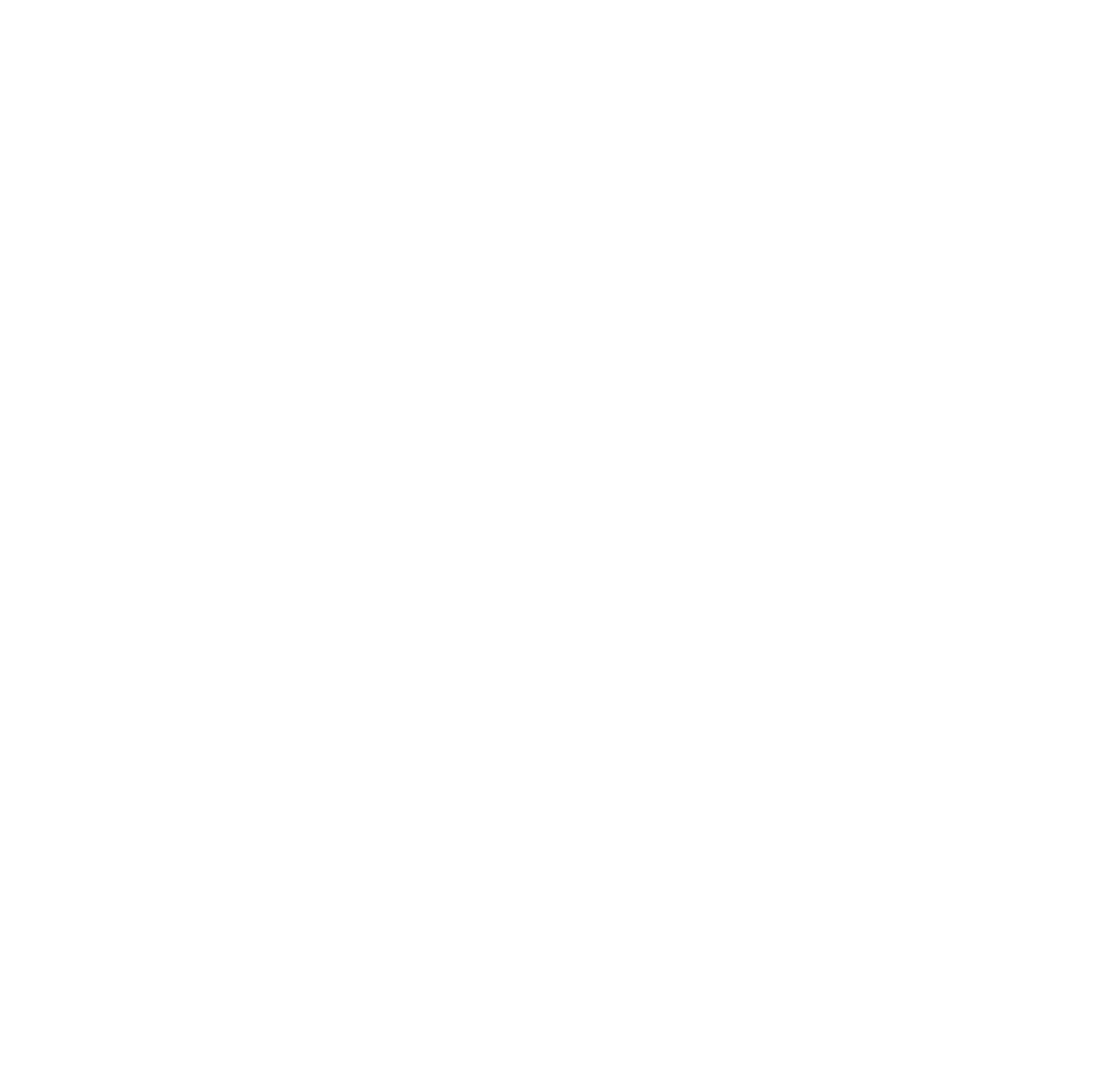
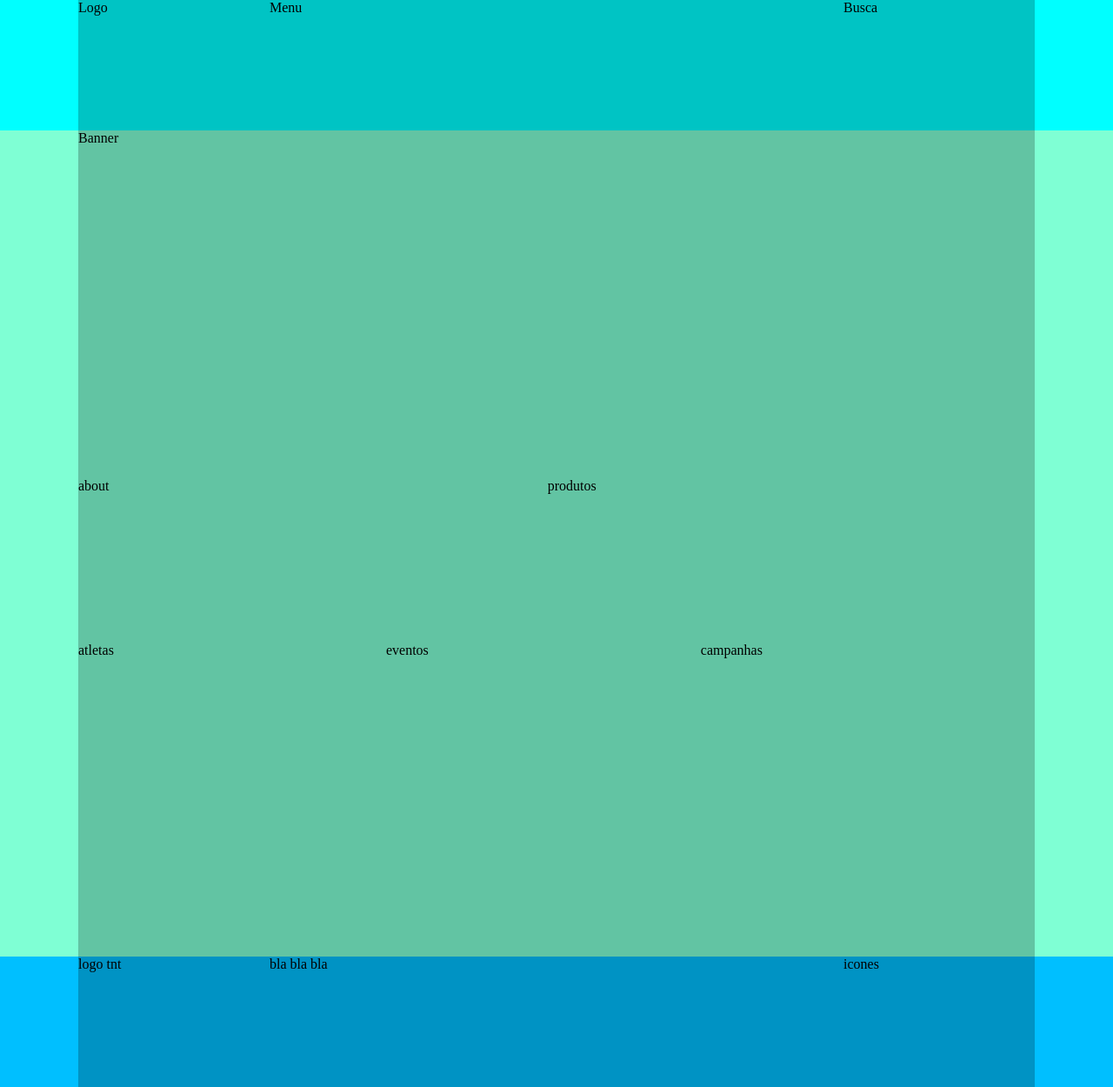
Before and after one commit to anatrindade99/SC-SiteTNT, a plain HTML site: page index.html in a window 1280 px wide. Shown: the whole page at 87% size. Before the commit the page ends 800 px from the top, so only its background shows below. Drawn offline with Linux system fonts and the light colour scheme.

Commit message:
Layout Basico

```diff
--- a/css/main.css
+++ b/css/main.css
@@ -0,0 +1,64 @@
+:root {
+  --largura-maxima: 1100px;
+}
+
+body,
+html {
+  margin: 0;
+  padding: 0;
+}
+
+header {
+  height: 150px;
+  background-color: aqua;
+}
+
+#head-conteudo {
+  width: 100%;
+  height: 150px;
+  margin: 0 auto;
+  max-width: var(--largura-maxima);
+  background-color: rgba(0, 0, 0, 0.233);
+  display: grid;
+  grid-template-columns: 1fr 3fr 1fr;
+}
+
+main {
+  height: 950px;
+  background-color: aquamarine;
+}
+
+#main-conteudo {
+  width: 100%;
+  height: 950px;
+  margin: 0 auto;
+  max-width: var(--largura-maxima);
+  background-color: rgba(0, 0, 0, 0.233);
+  display: grid;
+  grid-template-rows: 400px auto auto;
+}
+
+#duas-colunas {
+  display: grid;
+  grid-template-columns: auto auto;
+}
+
+#tres-colunas {
+  display: grid;
+  grid-template-columns: auto auto auto;
+}
+
+footer {
+  height: 150px;
+  background-color: deepskyblue;
+}
+
+#footer-conteudo {
+  width: 100%;
+  height: 150px;
+  margin: 0 auto;
+  max-width: var(--largura-maxima);
+  background-color: rgba(0, 0, 0, 0.233);
+  display: grid;
+  grid-template-columns: 1fr 3fr 1fr;
+}
--- a/index.html
+++ b/index.html
@@ -16,28 +16,35 @@
 
 <body>
     <header>
-        <div id="head-logo-tnt"></div>
-        <nav></nav>
-        <div id="busca"></div>
+        <div id="head-conteudo">
+            <div id="head-logo-tnt">Logo</div>
+            <nav>Menu</nav>
+            <div id="busca">Busca</div>
+        </div>
     </header>
     <main>
-        <section id="banner"></section>
-        <section id="duas-colunas">
-            <div id="about"></div>
-            <div id="produtos"></div>
-        </section>
-        <section id="tres-colunas">
-            <div id="atletas"></div>
-            <div id="eventos"></div>
-            <div id="campanhas"></div>
-        </section>
-        <div id="logo-soulcode-fixo"></div>
+        <div id="main-conteudo">
+            <section id="banner">Banner</section>
+            <section id="duas-colunas">
+                <div id="about">about</div>
+                <div id="produtos">produtos</div>
+            </section>
+            <section id="tres-colunas">
+                <div id="atletas">atletas</div>
+                <div id="eventos">eventos</div>
+                <div id="campanhas">campanhas</div>
+            </section>
+            <div id="logo-soulcode-fixo"></div>
+        </div>
     </main>
     <footer>
-        <div id="head-logo-tnt"></div>
-        <div id="copyright"></div>
-        <div id="redes-sociais"></div>
+        <div id="footer-conteudo">
+            <div id="head-logo-tnt">logo tnt</div>
+            <div id="copyright">bla bla bla</div>
+            <div id="redes-sociais">icones</div>
+        </div>
     </footer>
+
 </body>
 
 </html>
```
